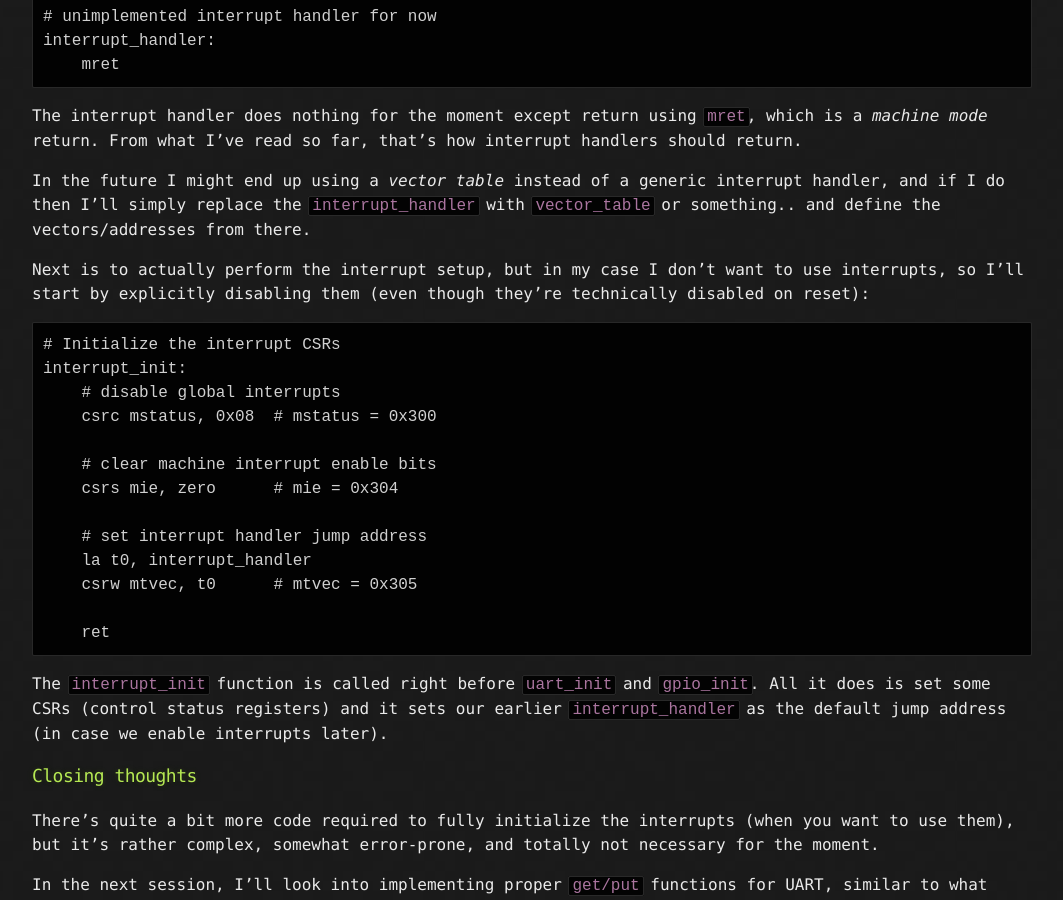
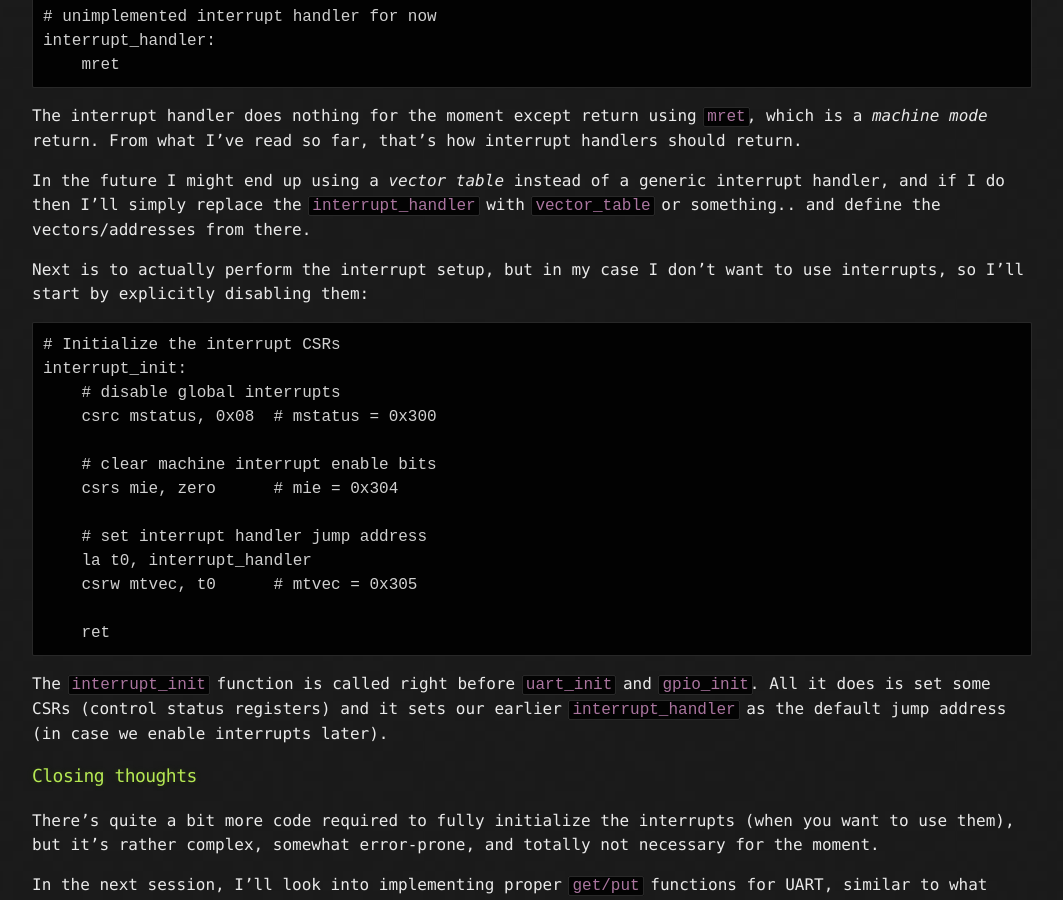
Before and after one commit to aw/fiveforths, a Jekyll site: the page built from logs/_posts/2022-12-13-devlog-18-testing-uart.md, in a window 1280 px wide and 900 px high, scrolled down 2060 px. Shown: the whole window, without its empty margins (108-1171 px from the left). Built offline with Jekyll 4.4.1, drawn with Linux system fonts in a browser that asks for light colours.

Commit message:
Minor adjustments to devlog

````diff
--- a/logs/_posts/2022-12-13-devlog-18-testing-uart.md
+++ b/logs/_posts/2022-12-13-devlog-18-testing-uart.md
@@ -83,7 +83,7 @@ The interrupt handler does nothing for the moment except return using `mret`, wh
 
 In the future I might end up using a _vector table_ instead of a generic interrupt handler, and if I do then I'll simply replace the `interrupt_handler` with `vector_table` or something.. and define the vectors/addresses from there.
 
-Next is to actually perform the interrupt setup, but in my case I don't want to use interrupts, so I'll start by explicitly disabling them (even though they're technically disabled on reset):
+Next is to actually perform the interrupt setup, but in my case I don't want to use interrupts, so I'll start by explicitly disabling them:
 
 ```
 # Initialize the interrupt CSRs
````
